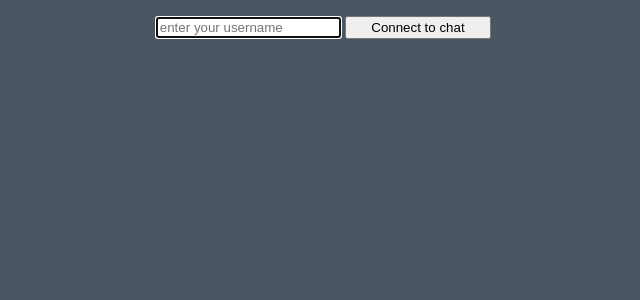
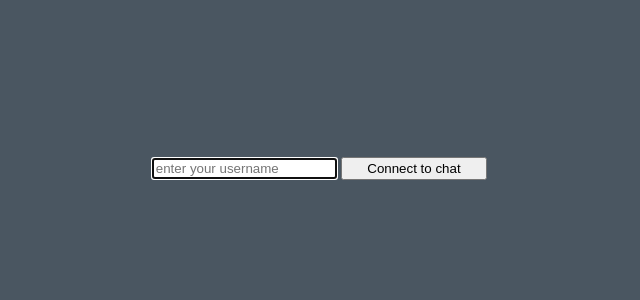
Before and after one commit to ekelch/sockets, a Svelte app in the folder web/socketsSvelte/: page / in a window 1280 px wide. Shown: the top 300 px of the page, without its empty margins (181-821 px from the left). Built offline with nearby package versions, Linux system fonts and the light colour scheme; no server answers.

Commit message:
cleanup frontend

```diff
--- a/web/socketsSvelte/src/App.svelte
+++ b/web/socketsSvelte/src/App.svelte
@@ -66,6 +66,7 @@
             rawMsg: { fromUser: username, message: DefaultMessages.DISCONNECT },
         };
         oClients = new Map();
+        dmClients = new Map();
         username = "";
         connStatus = socket.CLOSED;
         broadcastMsgs = [];
@@ -95,6 +96,10 @@
 </script>
 
 <main>
+    <div class="main-container">
+        {#if connStatus === WebSocket.OPEN}
+            <p class="header">Username: {username}</p>
+        {/if}
         <div class="grid-container">
             <div class="placeholder-col"></div>
             <div class="chat-col">
@@ -129,6 +134,7 @@
                 <DmOptions clients={oClients} on:openDM={openDm} />
             </div>
         </div>
+    </div>
 
     <div class="dm-container-sticky">
         {#each dmClients as [toUser, messages]}
@@ -143,10 +149,22 @@
 </main>
 
 <style lang="css">
+    .main-container {
+        display: flex;
+        height: 100vh;
+        flex-direction: column;
+    }
+
+    .header {
+        background-color: red;
+        height: 20px;
+        width: 100%;
+        margin: 0 8px 0 auto;
+    }
+
     .grid-container {
+        flex: 1;
         display: flex;
-        margin: 1vh 0 0;
-        height: 100vh;
     }
 
     .placeholder-col {
@@ -155,7 +173,7 @@
 
     .chat-col {
         flex: 2;
-        height: 30vh;
+        height: 40vh;
         margin: 1vh 2vw;
         display: flex;
         flex-direction: column;
@@ -168,6 +186,10 @@
     .msg-box-container {
         display: flex;
         flex-direction: column;
+    }
+
+    .connect {
+        margin: auto auto auto 0;
     }
 
     .dm-options-col {
--- a/web/socketsSvelte/src/app.css
+++ b/web/socketsSvelte/src/app.css
@@ -1,5 +1,8 @@
 html {
     background-color: #4a5661;
+}
+body {
+    margin: 0;
 }
 #app {
     color: whitesmoke;
--- a/web/socketsSvelte/src/components/BroadcastMsgBox.svelte
+++ b/web/socketsSvelte/src/components/BroadcastMsgBox.svelte
@@ -50,7 +50,6 @@
         color: black;
         background-color: #c9deff;
         border-radius: 8px;
-        margin: 16px 0;
         padding: 16px;
         overflow-y: scroll;
     }
```
Lines whose indentation alone changed are shown as unchanged.
